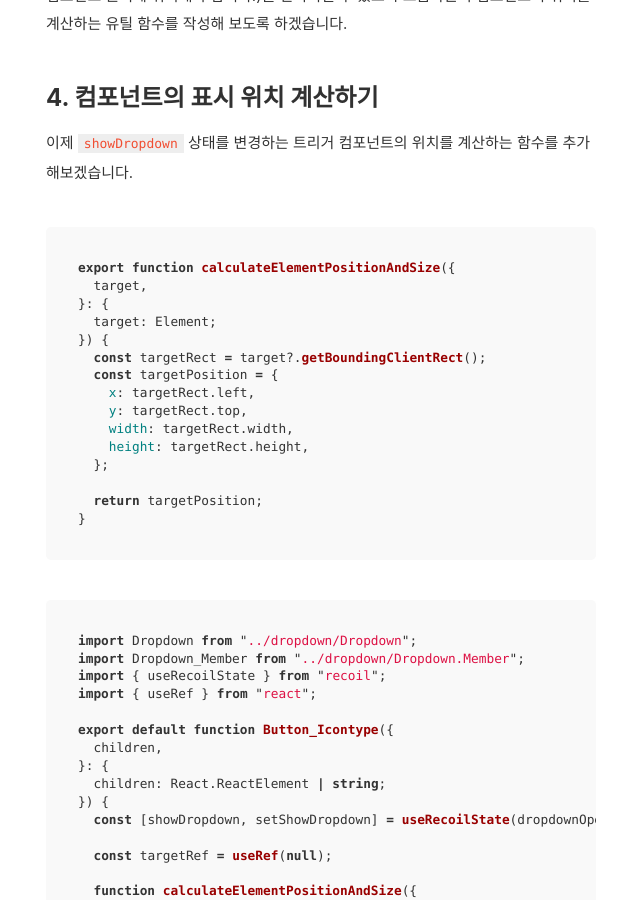
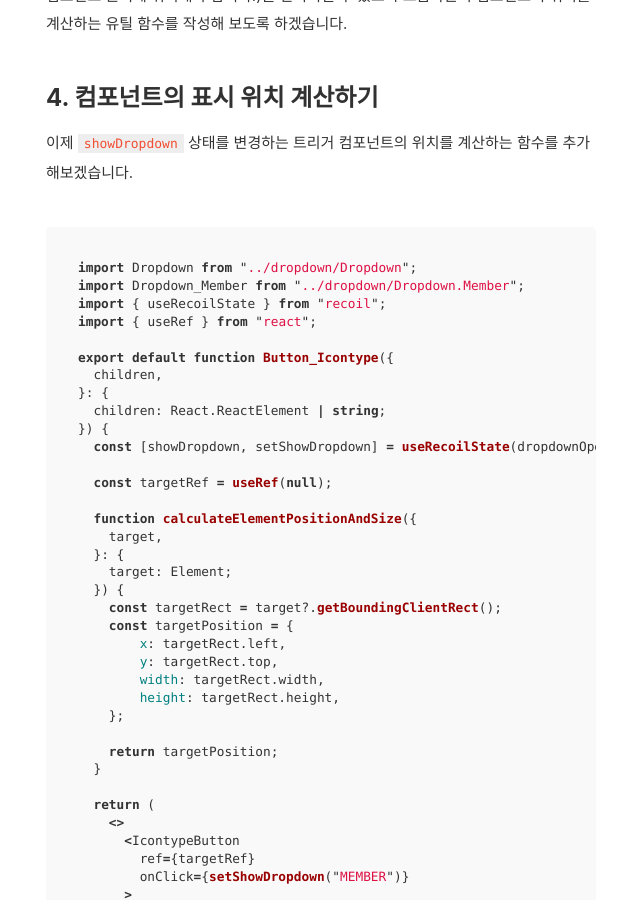
Before and after one commit to Ji-hoon/blog, a Jekyll site: the page built from _posts/2024-01-13-implement-dropdown-with-react-portal.md, in a window 1280 px wide and 900 px high, scrolled down 7295 px. Shown: the whole window, without its empty margins (319-959 px from the left). Built offline with Jekyll 4.4.1, drawn with Linux system fonts in a browser that asks for light colours; comment, search, counter and statistics services are not loaded.

Commit message:
Refactor : dropdown post 내용 수정

````diff
--- a/_posts/2024-01-13-implement-dropdown-with-react-portal.md
+++ b/_posts/2024-01-13-implement-dropdown-with-react-portal.md
@@ -256,23 +256,6 @@ export default function Button_Icontype({
 이제 `showDropdown` 상태를 변경하는 트리거 컴포넌트의 위치를 계산하는 함수를 추가해보겠습니다.
 
 ```typescript
-export function calculateElementPositionAndSize({
-  target,
-}: {
-  target: Element;
-}) {
-  const targetRect = target?.getBoundingClientRect();
-  const targetPosition = {
-    x: targetRect.left,
-    y: targetRect.top,
-    width: targetRect.width,
-    height: targetRect.height,
-  };
-
-  return targetPosition;
-}
-```
-```typescript
 import Dropdown from "../dropdown/Dropdown";
 import Dropdown_Member from "../dropdown/Dropdown.Member";
 import { useRecoilState } from "recoil";
@@ -348,6 +331,8 @@ export default function Dropdown_Member({ data }: DropdownProps) {
 ## 5. 드롭다운 고유 키를 사용한 분기 처리
 
 이제 드롭다운의 위치 좌표를 트리거 엘리먼트의 기준 좌표에 따라 가변적으로 배치할 수 있습니다. 다만 아직도 해결해야 하는 문제는, `showDropdown` 이라는 1개의 상태값만 사용하고 있기 때문에 `IcontypeButton` 컴포넌트를 사용하는 상위 컴포넌트가 여러개 존재한다고 가정한다면, 1개의 클릭 이벤트만 발생하더라도 해당 컴포넌트를 사용하고 있는 모든 컴포넌트에서 `Dropdown_Member` 컴포넌트를 호출하게 됩니다.
+
+&nbsp;
 
 ![duplicated dropdown](/blog/assets/posts/asset-dropdown-duplicated.png)
 
````
